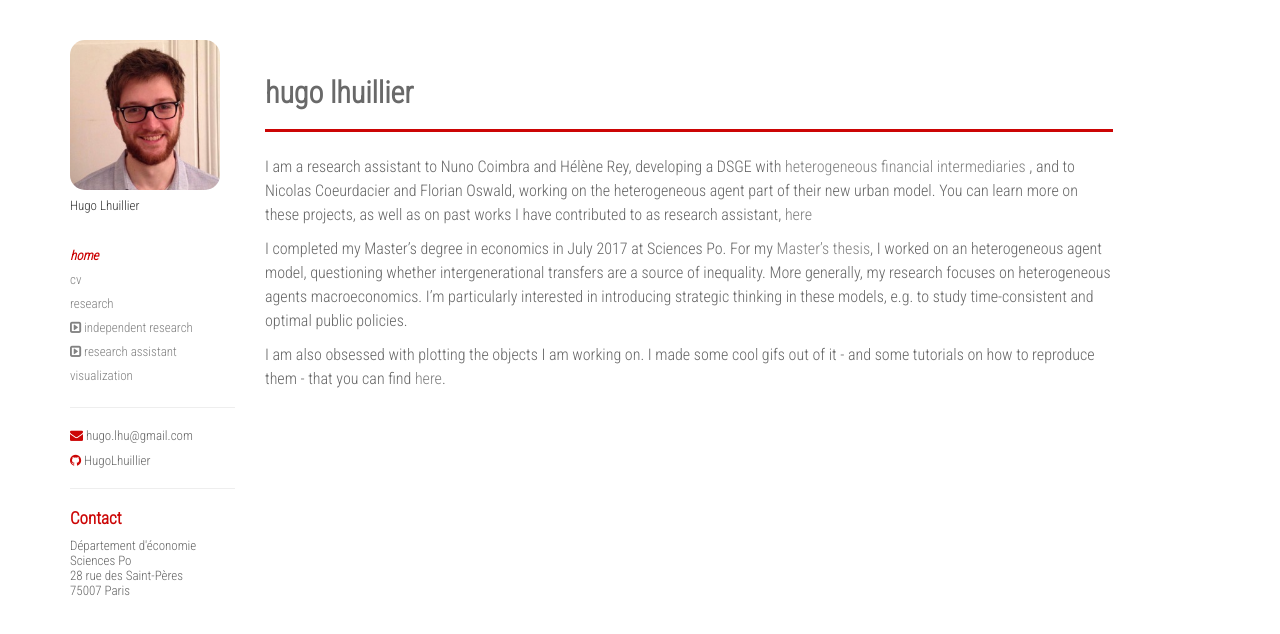
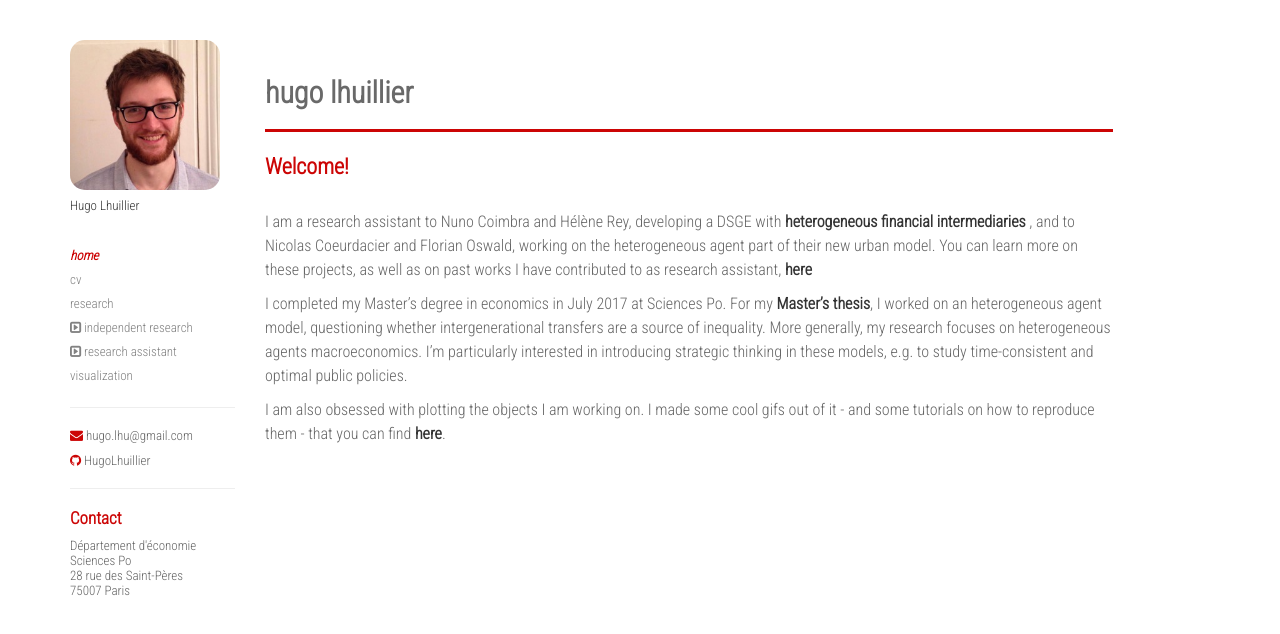
Before and after one commit to HugoLhuillier/hugolhuillier.github.io, a Jekyll site: the page built from index.md, in a window 1280 px wide. Shown: the top 634 px of the page. Built offline with Jekyll 4.4.1, drawn with Linux system fonts in a browser that asks for light colours; nearby versions of some CDN libraries.

Commit message:
:wrench: new cv, new link font, add welcome in index

```diff
--- a/_sass/_layout.scss
+++ b/_sass/_layout.scss
@@ -80,7 +80,8 @@
 a {
     font-size: 18px;
     font-family: HelveticaNeue;
-    color: rgb(130, 130, 130);
+    //color: rgb(130, 130, 130);
+    color:#4d4d4d;
 }
 
 .navigation a:hover {
@@ -161,9 +162,8 @@
     font-size: 16px;
     line-height: normal;
     font-style: normal;
-    color: rgb(130, 130, 130);
-    font-weight: 300;
-
+    color: #333333;
+    font-weight: bold;
 }
 
 .content pre
--- a/index.md
+++ b/index.md
@@ -6,6 +6,10 @@
 <h1> {{ site.title }} </h1>
 <hr>
 
+<h2 style="color:#cc0505; text-align:left;"> Welcome! </h2>
+
+<span style="display:block; height: 1em;"></span>
+
 <p> I am a research assistant to Nuno Coimbra and Hélène Rey, developing a DSGE with <a href="http://www.helenerey.eu/RP.aspx?pid=Working-Papers_en-GB&aid=194556523_67186463733" target="_blank"> heterogeneous financial intermediaries </a>, and to Nicolas Coeurdacier and Florian Oswald, working on the heterogeneous agent part of their new urban model. You can learn more on these projects, as well as on past works I have contributed to as research assistant, <a href="/research/ra">here</a> <p>
 
 <p> I completed my Master’s degree in economics in July 2017 at Sciences Po. For my <a href="/research/ind-research.html">Master’s thesis</a>, I worked on an heterogeneous agent model, questioning whether intergenerational transfers are a source of inequality. More generally, my research focuses on heterogeneous agents macroeconomics. I’m particularly interested in introducing strategic thinking in these models, e.g. to study time-consistent and optimal public policies. </p>
```
Also changed, not shown: 1 other file.
